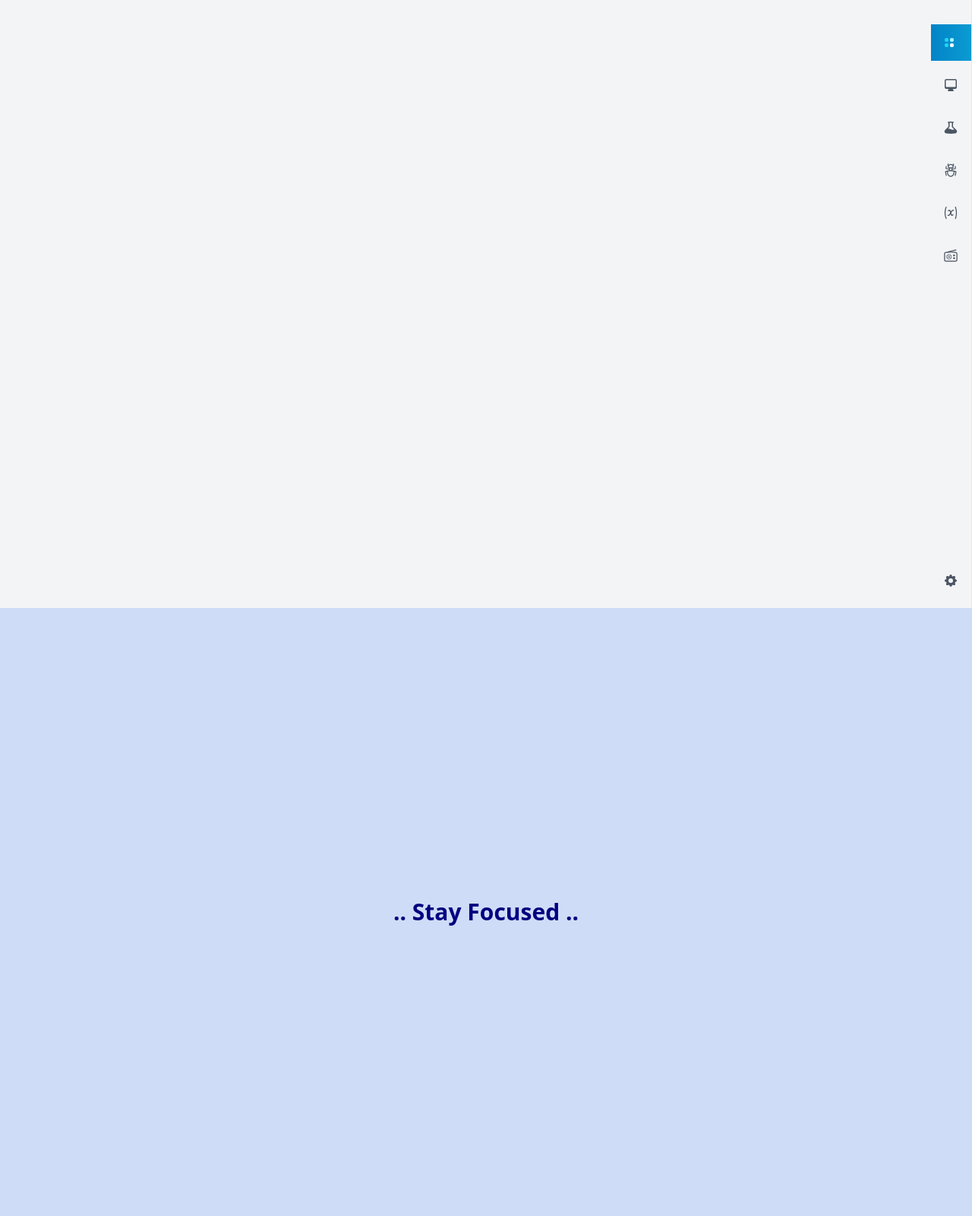
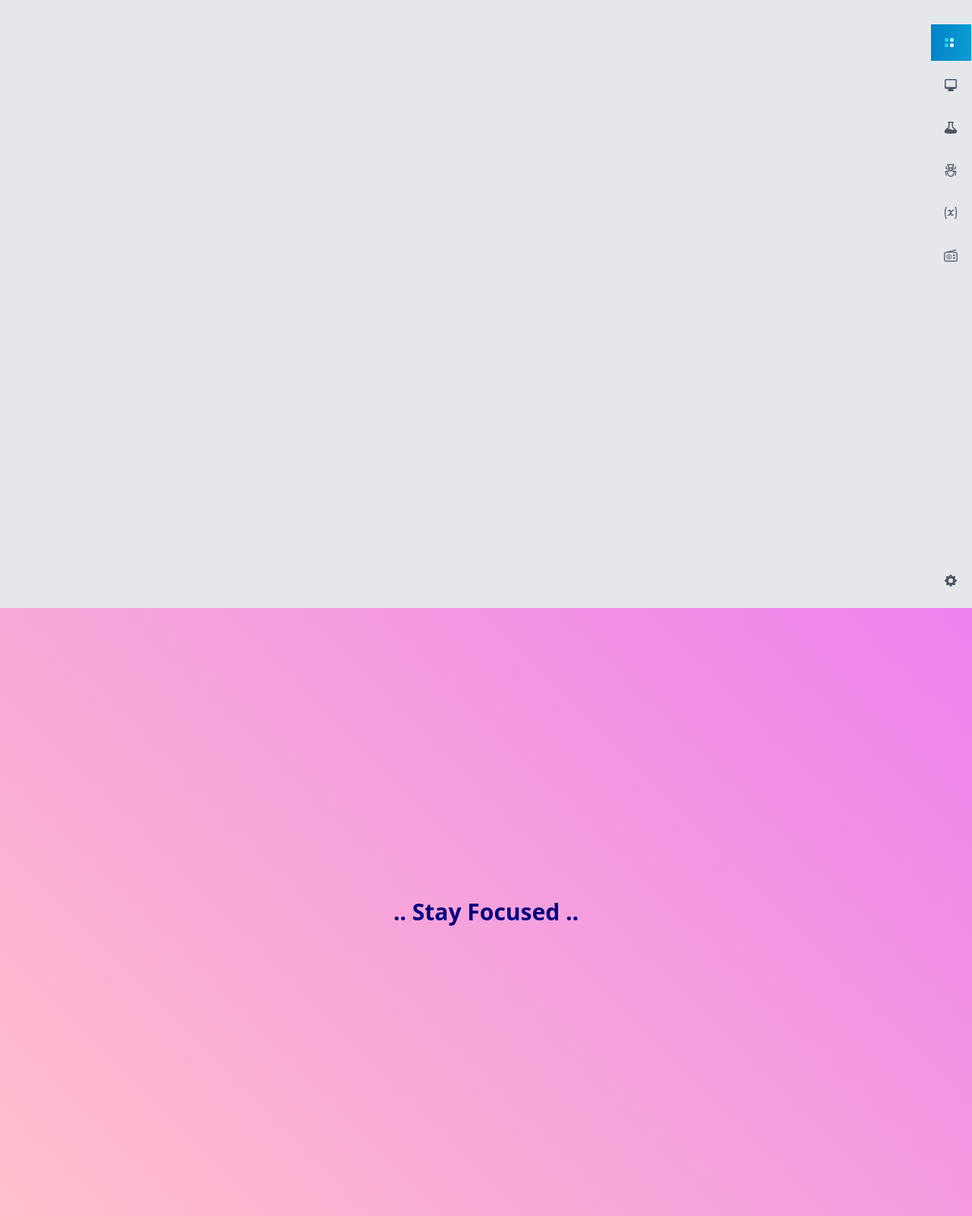
Before and after one commit to HebaIthawi/researches, a React (Create React App) app: page / in a window 1280 px wide. Shown: the whole page at 76% size. Built offline with nearby package versions, Linux system fonts and the light colour scheme.

Commit message:
set grad background with problems

```diff
--- a/src/App.css
+++ b/src/App.css
@@ -1,6 +1,6 @@
 .App {
   text-align: center;
-  /* background-image: bg-gradient-to-r from-cyan-500 to-blue-500; */
+  background-image: linear-gradient(30deg , violet , skyblue);
 }
 
 .App-logo {
@@ -15,7 +15,8 @@
 }
 
 .App-header {
-  background-color: #cfdcf7;
+  background-image: linear-gradient(45deg , pink, violet);
+  /* background-color: #cfdcf7; */
   min-height: 100vh;
   display: flex;
   flex-direction: column;
@@ -30,6 +31,8 @@
   color: #61dafb;
 }
 
+
+
 @keyframes App-logo-spin {
   from {
     transform: rotate(0deg);
--- a/src/App.js
+++ b/src/App.js
@@ -4,15 +4,16 @@ import SideNav from './Components/SideNav/SideNav';
 
 function App() {
   return (
-    <div className="App">
+    <div className="App" >
+      <div class='bg-gradient-to-r from-green-400 to-blue-500'>
         <SideNav/>
         <header className="App-header">
           <p
             className= "text-3xl font-bold ">
               .. Stay Focused ..
           </p>
-
         </header>
+      </div>
     </div>
   );
 }
--- a/src/Components/SideNav/SideNav.jsx
+++ b/src/Components/SideNav/SideNav.jsx
@@ -2,8 +2,8 @@ import "./SideNav.css"
 
 const SideNav =() => {
   return (
-
-      <div class="min-h-screen bg-gray-100 flex justify-end">
+  //  I used heroicons here just easier , but for future try fontawesome icons
+      <div class="min-h-screen bg-gray-200 flex justify-end">
         <div class="sidebar min-h-screen w-[3.35rem] overflow-hidden border-r hover:w-56 hover:bg-white hover:shadow-lg">
         <div class="flex h-screen flex-col justify-between pt-2 pb-6">
         <div>
@@ -21,10 +21,6 @@ const SideNav =() => {
           </li>
           <li class="min-w-max">
             <a href="#" class="bg group flex items-center space-x-4 rounded-full px-4 py-3 text-gray-600">
-              {/* <svg xmlns="http://www.w3.org/2000/svg" class="h-5 w-5" viewBox="0 0 20 20" fill="currentColor">
-                <path class="fill-current text-gray-300 group-hover:text-cyan-300" fill-rule="evenodd" d="M2 6a2 2 0 012-2h4l2 2h4a2 2 0 012 2v1H8a3 3 0 00-3 3v1.5a1.5 1.5 0 01-3 0V6z" clip-rule="evenodd" />
-                <path class="fill-current text-gray-600 group-hover:text-cyan-600" d="M6 12a2 2 0 012-2h8a2 2 0 012 2v2a2 2 0 01-2 2H2h2a2 2 0 002-2v-2z" />
-              </svg> */}
               <svg fill="currentColor" viewBox="0 0 20 20" class="h-5 w-5" xmlns="http://www.w3.org/2000/svg" aria-hidden="true">
                   <path clip-rule="evenodd" fill-rule="evenodd" d="M2 4.25A2.25 2.25 0 014.25 2h11.5A2.25 2.25 0 0118 4.25v8.5A2.25 2.25 0 0115.75 15h-3.105a3.501 3.501 0 001.1 1.677A.75.75 0 0113.26 18H6.74a.75.75 0 01-.484-1.323A3.501 3.501 0 007.355 15H4.25A2.25 2.25 0 012 12.75v-8.5zm1.5 0a.75.75 0 01.75-.75h11.5a.75.75 0 01.75.75v7.5a.75.75 0 01-.75.75H4.25a.75.75 0 01-.75-.75v-7.5z"></path>
               </svg>
@@ -33,10 +29,6 @@ const SideNav =() => {
           </li>
           <li class="min-w-max">
             <a href="#" class="group flex items-center space-x-4 rounded-md px-4 py-3 text-gray-600">
-              {/* <svg xmlns="http://www.w3.org/2000/svg" class="h-5 w-5" viewBox="0 0 20 20" fill="currentColor">
-                <path class="fill-current text-gray-600 group-hover:text-cyan-600" fill-rule="evenodd" d="M2 5a2 2 0 012-2h8a2 2 0 012 2v10a2 2 0 002 2H4a2 2 0 01-2-2V5zm3 1h6v4H5V6zm6 6H5v2h6v-2z" clip-rule="evenodd" />
-                <path class="fill-current text-gray-300 group-hover:text-cyan-300" d="M15 7h1a2 2 0 012 2v5.5a1.5 1.5 0 01-3 0V7z" />
-              </svg> */}
                 <svg fill="currentColor" viewBox="0 0 20 20" class="h-5 w-5" xmlns="http://www.w3.org/2000/svg" aria-hidden="true">
                   <path clip-rule="evenodd" fill-rule="evenodd" d="M8.5 3.528v4.644c0 .729-.29 1.428-.805 1.944l-1.217 1.216a8.75 8.75 0 013.55.621l.502.201a7.25 7.25 0 004.178.365l-2.403-2.403a2.75 2.75 0 01-.805-1.944V3.528a40.205 40.205 0 00-3 0zm4.5.084l.19.015a.75.75 0 10.12-1.495 41.364 41.364 0 00-6.62 0 .75.75 0 00.12 1.495L7 3.612v4.56c0 .331-.132.649-.366.883L2.6 13.09c-1.496 1.496-.817 4.15 1.403 4.475C5.961 17.852 7.963 18 10 18s4.039-.148 5.997-.436c2.22-.325 2.9-2.979 1.403-4.475l-4.034-4.034A1.25 1.25 0 0113 8.172v-4.56z"></path>
                 </svg>
```
Lines whose indentation alone changed are shown as unchanged.
